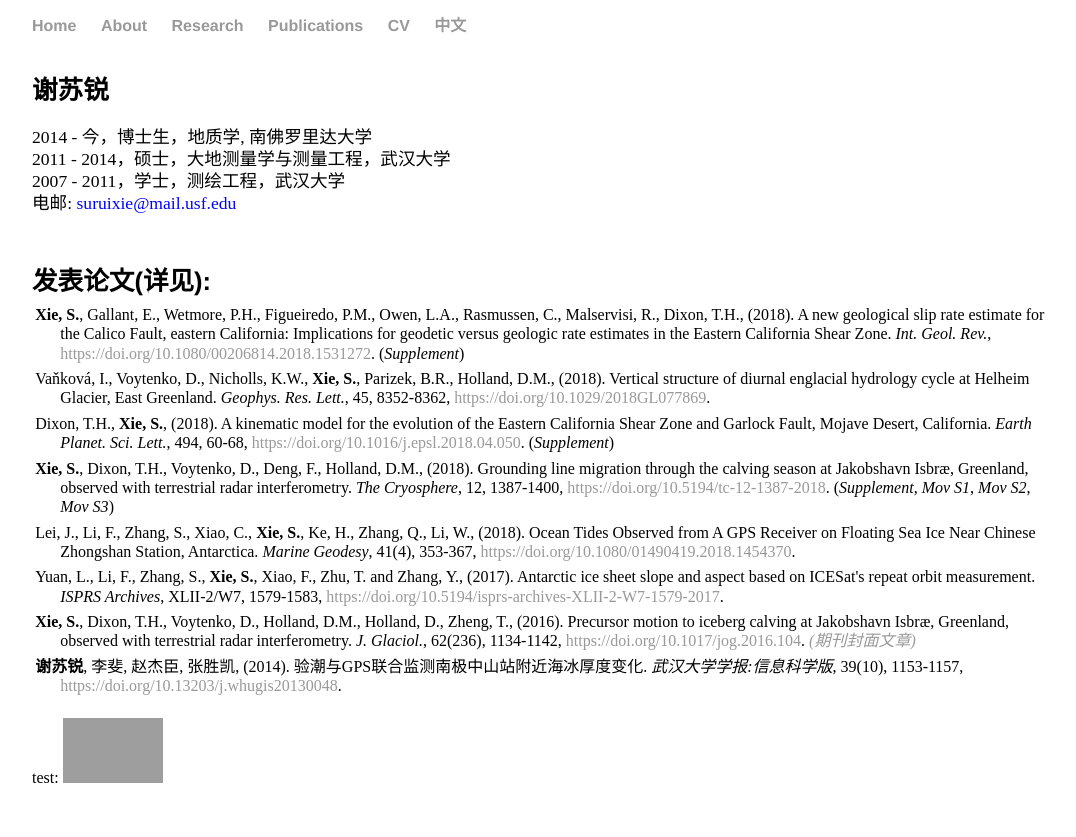
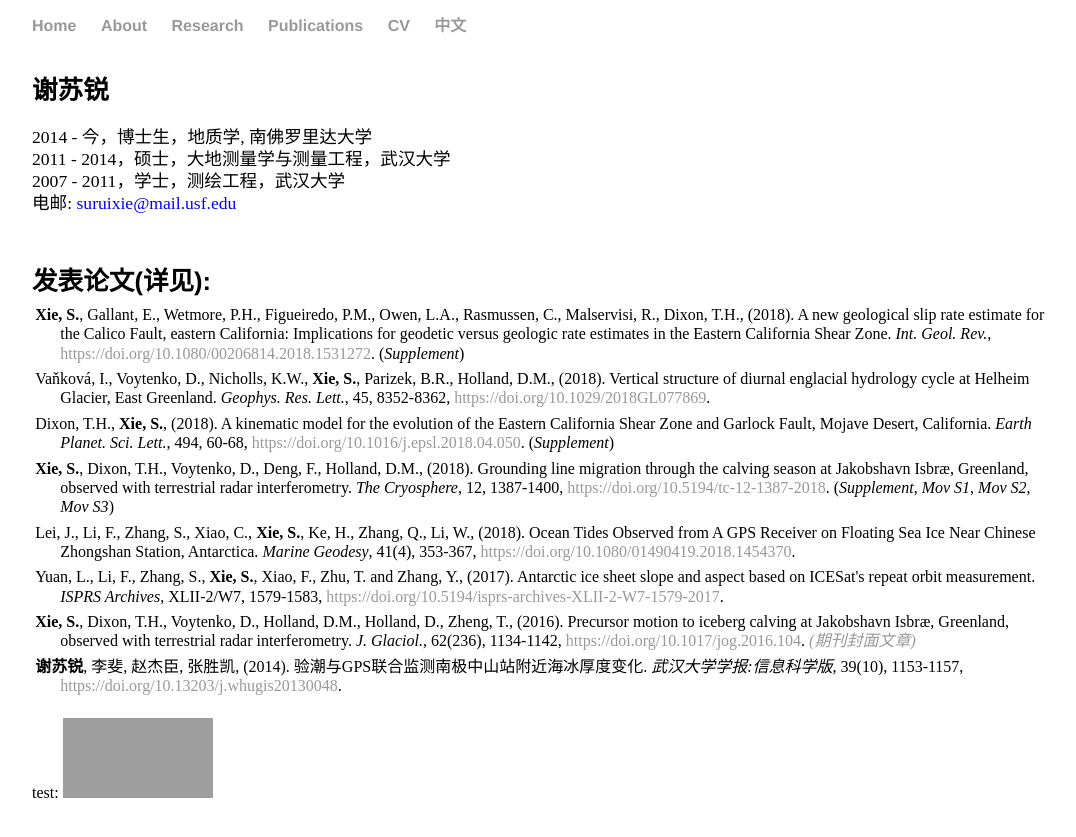
Before and after one commit to suruixie/suruixie.github.io, a Jekyll site: the page built from Chinese/index.html, in a window 1280 px wide. Shown: the top 837 px of the page, without its empty margins (96-1172 px from the left). Built offline with Jekyll 4.4.1, drawn with Linux system fonts in a browser that asks for light colours; a style sheet for code colours, icons or effects is not loaded; grey boxes are pictures that could not be loaded.

Commit message:
Update index.html

```diff
--- a/Chinese/index.html
+++ b/Chinese/index.html
@@ -38,5 +38,5 @@
     </div>
 
 	test:
-	<iframe width="100" height="65" frameborder="0" scrolling="no" marginheight="0" marginwidth="0" src="https://maps.google.com/maps?f=q&amp;source=s_q&amp;hl=en&amp;geocode=&amp;q=34.8045++-116.6450&amp;aq=&amp;sll=34.8045,-116.6450&amp;sspn=0.058803,0.049782&amp;ie=UTF8&amp;t=m&amp;z=6&amp;ll=34.8045,-116.6450&amp;output=embed"></iframe>
+	<iframe width="150" height="80" frameborder="0" scrolling="no" marginheight="0" marginwidth="0" src="https://maps.google.com/maps?f=q&amp;source=s_q&amp;hl=en&amp;geocode=&amp;q=34.8045++-116.6450&amp;aq=&amp;sll=34.8045,-116.6450&amp;sspn=0.058803,0.049782&amp;ie=UTF8&amp;t=m&amp;z=6&amp;ll=34.8045,-116.6450&amp;output=embed"></iframe>
 </body>
```
